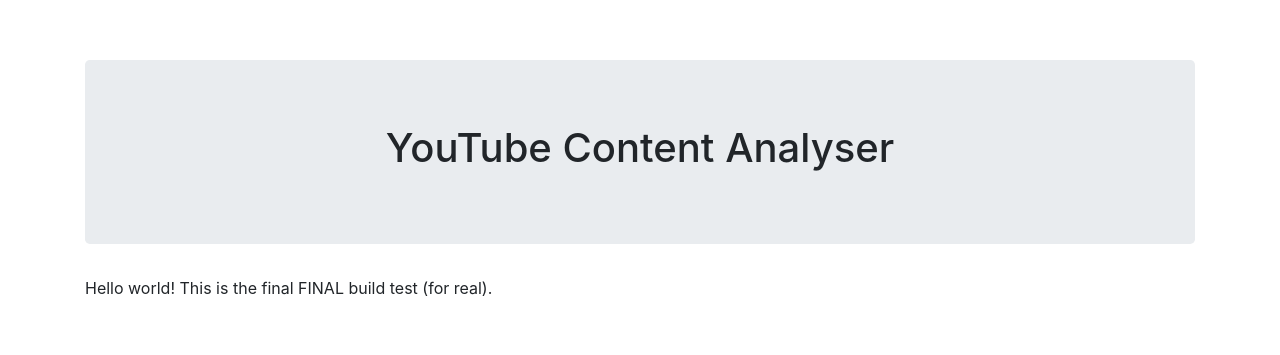
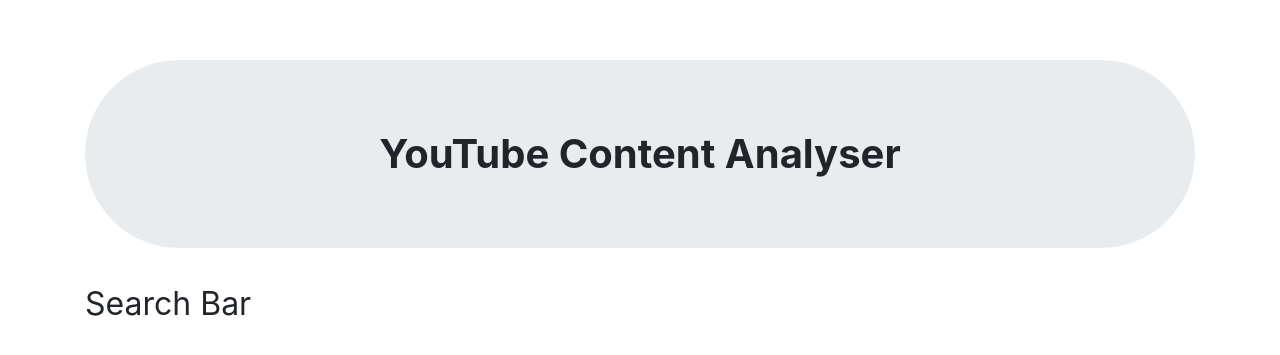
Before and after one commit to graphicnapkin/YCA, a React (Create React App) app in the folder frontend/: page / in a window 1280 px wide. Shown: the part 165-520 px from the top of the page. Built offline with nearby package versions, Linux system fonts and the light colour scheme.

Commit message:
styling continued

```diff
--- a/frontend/public/index.html
+++ b/frontend/public/index.html
@@ -10,35 +10,15 @@
       content="Web site created using create-react-app"
     />
     <link rel="apple-touch-icon" href="%PUBLIC_URL%/logo192.png" />
-    <link rel="stylesheet" href="https://maxcdn.bootstrapcdn.com/bootstrap/4.5.0/css/bootstrap.min.css"
-    <!--
-      manifest.json provides metadata used when your web app is installed on a
-      user's mobile device or desktop. See https://developers.google.com/web/fundamentals/web-app-manifest/
-    -->
+    <link
+      rel="stylesheet"
+      href="https://maxcdn.bootstrapcdn.com/bootstrap/4.5.0/css/bootstrap.min.css"
+    />
     <link rel="manifest" href="%PUBLIC_URL%/manifest.json" />
-    <!--
-      Notice the use of %PUBLIC_URL% in the tags above.
-      It will be replaced with the URL of the `public` folder during the build.
-      Only files inside the `public` folder can be referenced from the HTML.
-
-      Unlike "/favicon.ico" or "favicon.ico", "%PUBLIC_URL%/favicon.ico" will
-      work correctly both with client-side routing and a non-root public URL.
-      Learn how to configure a non-root public URL by running `npm run build`.
-    -->
     <title>React App</title>
   </head>
   <body>
     <noscript>You need to enable JavaScript to run this app.</noscript>
     <div id="root"></div>
-    <!--
-      This HTML file is a template.
-      If you open it directly in the browser, you will see an empty page.
-
-      You can add webfonts, meta tags, or analytics to this file.
-      The build step will place the bundled scripts into the <body> tag.
-
-      To begin the development, run `npm start` or `yarn start`.
-      To create a production bundle, use `npm run build` or `yarn build`.
-    -->
   </body>
 </html>
--- a/frontend/src/App.js
+++ b/frontend/src/App.js
@@ -1,13 +1,19 @@
 import Home from './Home'
-import { Col, Row, Container } from 'react-bootstrap'
+import SearchBar from './SearchBar'
+import { Container } from 'react-bootstrap'
 
 function App() {
   return (
-    <Container style={{ paddingTop: 225, paddingBottom: 8}}>
-      <Home/>
-      Hello world! This is the final FINAL build test (for real).
+    <Container style={containerStyle}>
+      <Home />
+      <SearchBar />
     </Container>
-  );
+  )
 }
 
-export default App;
+const containerStyle = {
+  paddingTop: 225,
+  paddingBottom: 8,
+  fontSize: '2rem'
+}
+export default App
--- a/frontend/src/Home.js
+++ b/frontend/src/Home.js
@@ -2,11 +2,21 @@
 import { Jumbotron } from 'react-bootstrap'
 
 const Home = () => {
-    return (
-        <Jumbotron >
-            <h1 style={{textAlign: 'center'}}>YouTube Content Analyser</h1>
-        </Jumbotron>
-    )
+  return (
+    <Jumbotron style={jumboStyle}>
+      <div style={headerStyle}>YouTube Content Analyser</div>
+    </Jumbotron>
+  )
+}
+
+const headerStyle = {
+  fontSize: '2.5rem',
+  fontWeight: 'bold',
+  textAlign: 'center'
+}
+
+const jumboStyle = {
+  borderRadius: 120
 }
 
 export default Home
--- /dev/null
+++ b/frontend/src/SearchBar.js
@@ -0,0 +1,7 @@
+import React from 'react'
+
+const SearchBar = () => {
+  return <div class='grid-container'> Search Bar</div>
+}
+
+export default SearchBar
--- a/package.json
+++ b/package.json
@@ -24,6 +24,7 @@
     "typescript": "^4.2.2"
   },
   "devDependencies": {
+    "eslint-plugin-html": "^6.1.1",
     "ts-node-dev": "^1.1.6"
   }
 }
```
Also changed, not shown: 1 other file (tests, documents, lock files or other folders).
